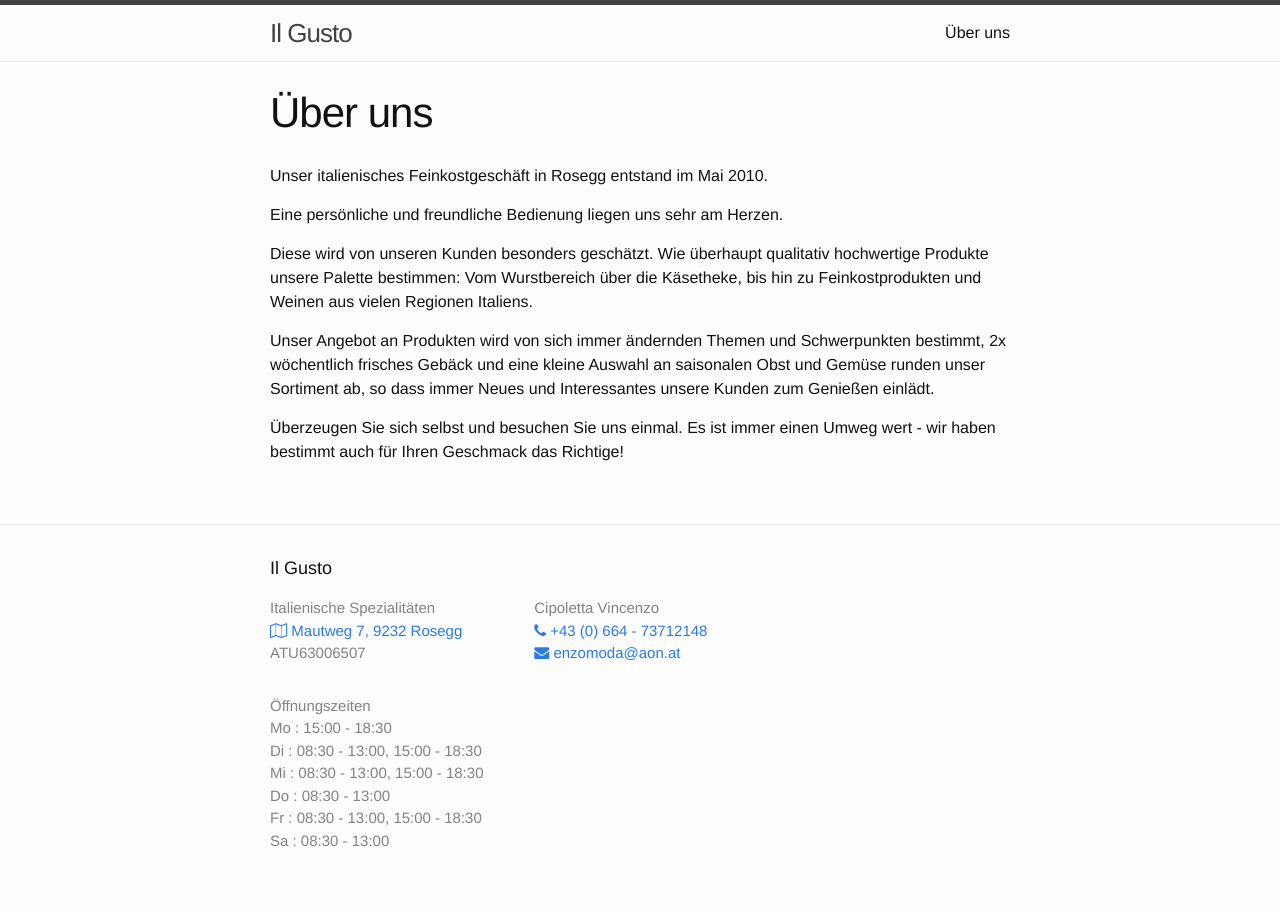
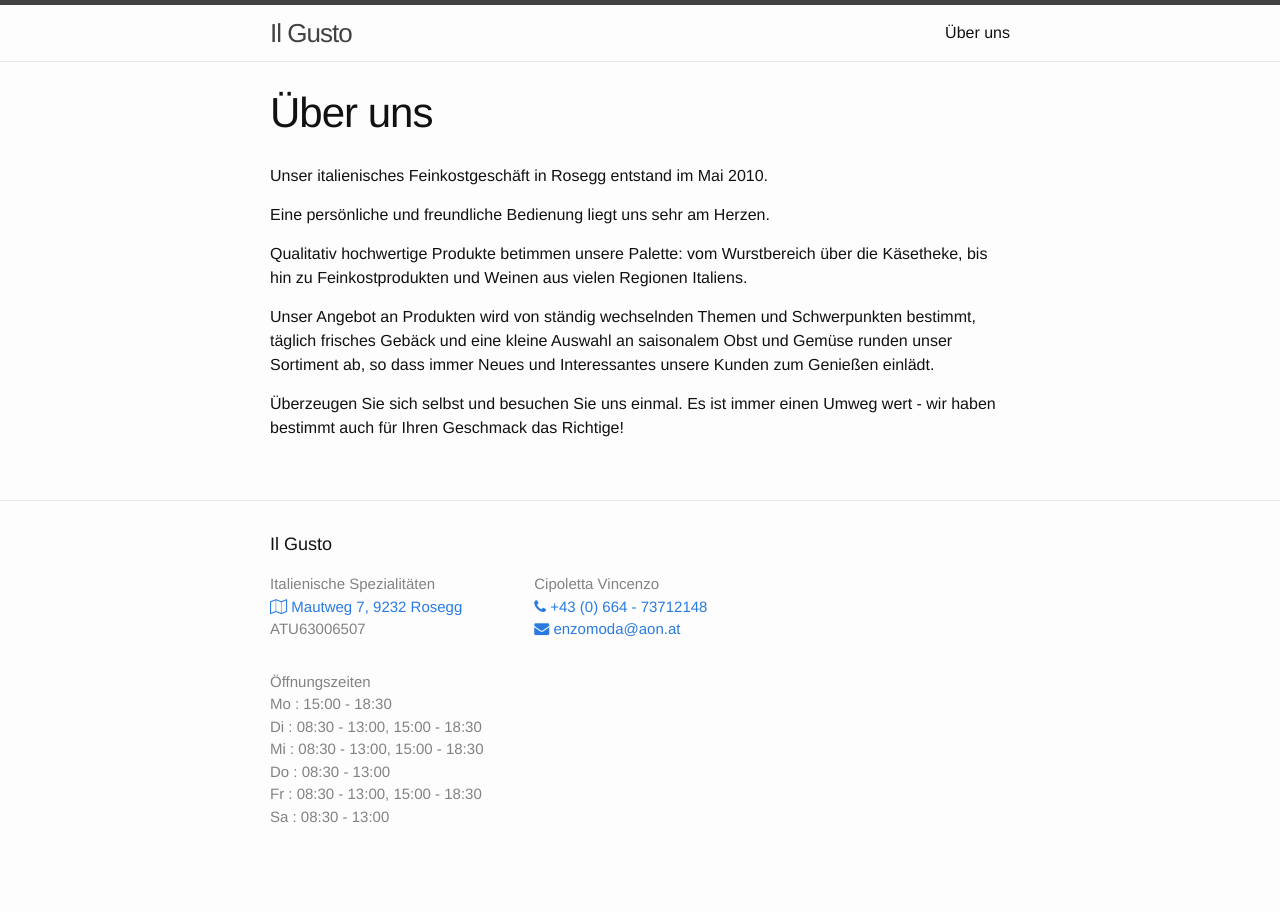
Before and after one commit to annakoe/il-gusto, a Jekyll site: the page built from about.md, in a window 1280 px wide. Built offline with Jekyll 4.4.1, drawn with Linux system fonts in a browser that asks for light colours; nearby versions of some CDN libraries.

Commit message:
about.md updated to change grammar errors

```diff
--- a/about.md
+++ b/about.md
@@ -6,10 +6,10 @@ permalink: /about/
 
 Unser italienisches Feinkostgeschäft in Rosegg entstand im Mai 2010.
 
-Eine persönliche und freundliche Bedienung liegen uns sehr am Herzen.
+Eine persönliche und freundliche Bedienung liegt uns sehr am Herzen.
 
-Diese wird von unseren Kunden besonders geschätzt. Wie überhaupt qualitativ hochwertige Produkte unsere Palette bestimmen: Vom Wurstbereich über die Käsetheke, bis hin zu Feinkostprodukten und Weinen aus vielen Regionen Italiens.
+Qualitativ hochwertige Produkte betimmen unsere Palette: vom Wurstbereich über die Käsetheke, bis hin zu Feinkostprodukten und Weinen aus vielen Regionen Italiens.
 
-Unser Angebot an Produkten wird von sich immer ändernden Themen und Schwerpunkten bestimmt, 2x wöchentlich frisches Gebäck und eine kleine Auswahl an saisonalen Obst und Gemüse runden unser Sortiment ab, so dass immer Neues und Interessantes unsere Kunden zum Genießen einlädt.
+Unser Angebot an Produkten wird von ständig wechselnden Themen und Schwerpunkten bestimmt, täglich frisches Gebäck und eine kleine Auswahl an saisonalem Obst und Gemüse runden unser Sortiment ab, so dass immer Neues und Interessantes unsere Kunden zum Genießen einlädt.
 
 Überzeugen Sie sich selbst und besuchen Sie uns einmal. Es ist immer einen Umweg wert - wir haben bestimmt auch für Ihren Geschmack das Richtige!
```
